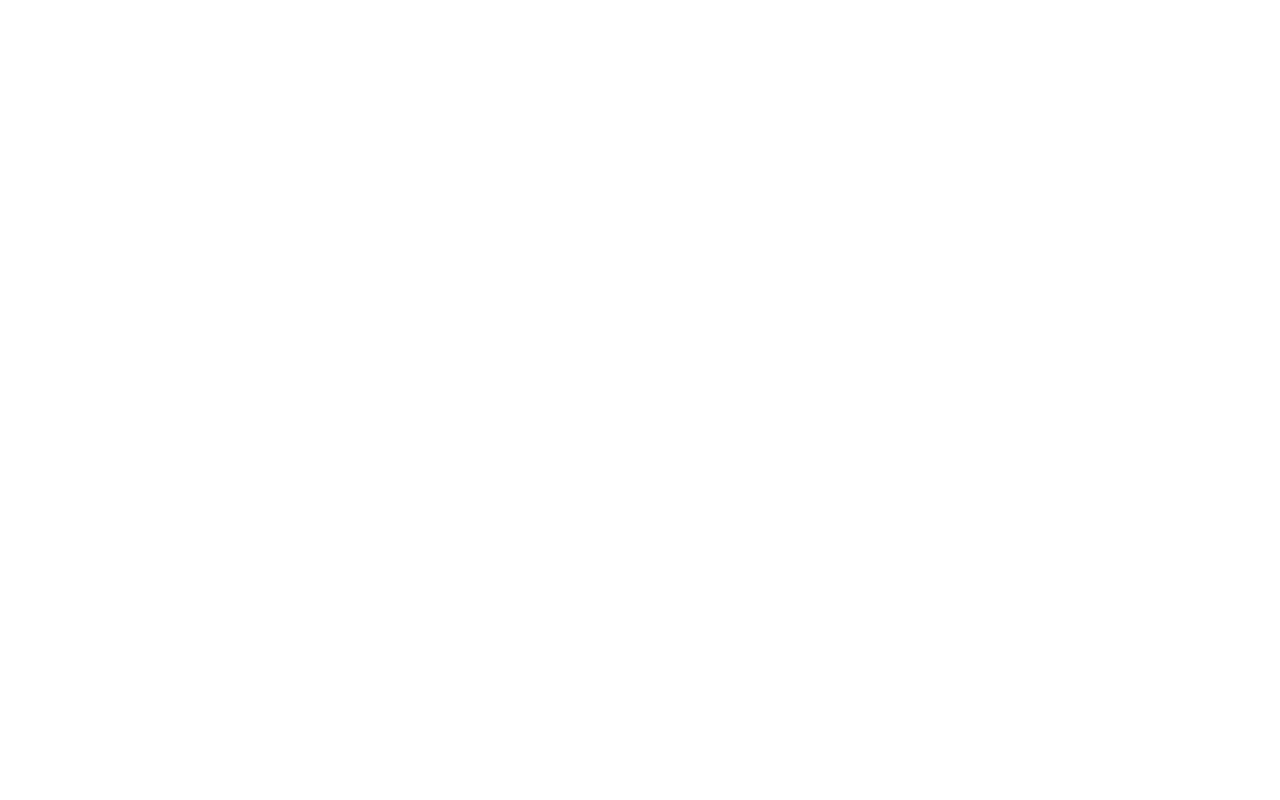
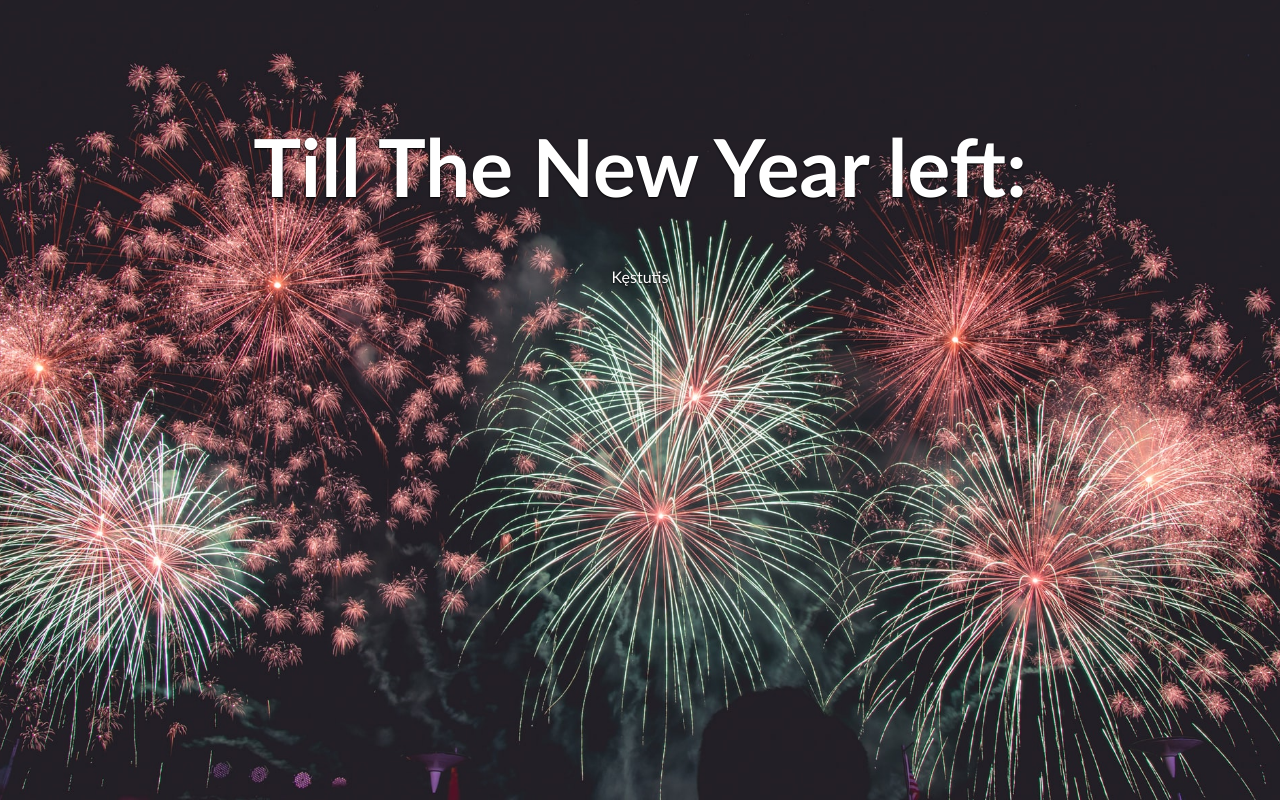
Before and after one commit to KurKestutis/countdown, a plain HTML site: page index.html in a window 1280 px wide. Drawn offline with Linux system fonts and the light colour scheme.

Commit message:
Background set.

```diff
--- a/index.html
+++ b/index.html
@@ -2,7 +2,7 @@
 <html lang="en">
   <head>
     <meta charset="utf-8" />
-    <title>Title</title>
+    <title>New Year</title>
     <link rel="stylesheet" href="styles/style.css" />
 
     <meta name="description" content="HTML, CSS, JavaScript" />
@@ -12,9 +12,11 @@
   </head>
 
   <body class="body">
-    <header class="header"></header>
+    <header class="header">
+      <h1 class="title">Till The New Year left:</h1>
+    </header>
     <main class="main"></main>
-    <footer class="footer"></footer>
+    <footer class="footer">Kęstutis</footer>
 
     <script src="scripts/script.js"></script>
   </body>
--- a/styles/style.scss
+++ b/styles/style.scss
@@ -0,0 +1,19 @@
+.body {
+  font-family: "Trebuchet MS", "Lucida Sans Unicode", "Lucida Grande",
+    "Lucida Sans", Arial, sans-serif;
+  margin: 0;
+  background-image: url(../img/vernon-raineil-cenzon-vLF2n8fiFPY-unsplash.jpg);
+  background-size: cover;
+  background-position: center center;
+  min-height: 100vh;
+  display: flex;
+  align-items: center;
+  flex-direction: column;
+  color: rgb(255, 255, 255);
+  text-shadow: 0px 1px 2px rgb(0, 0, 0);
+}
+
+.header {
+  margin-top: 5%;
+  font-size: 2.5rem;
+}
```
Also changed, not shown: img/vernon-raineil-cenzon-vLF2n8fiFPY-unsplash.jpg (added), styles/style.css, 1 other file.
